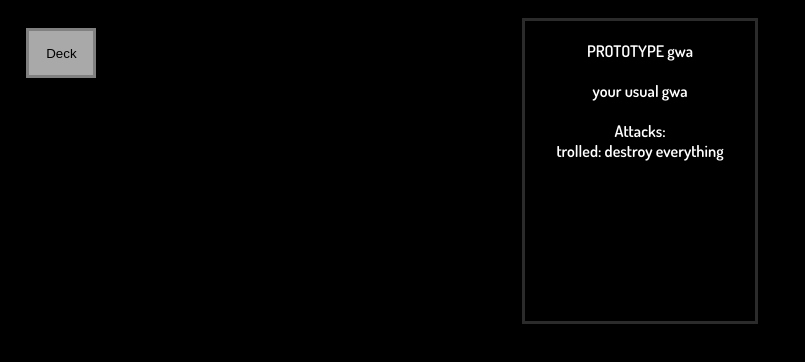
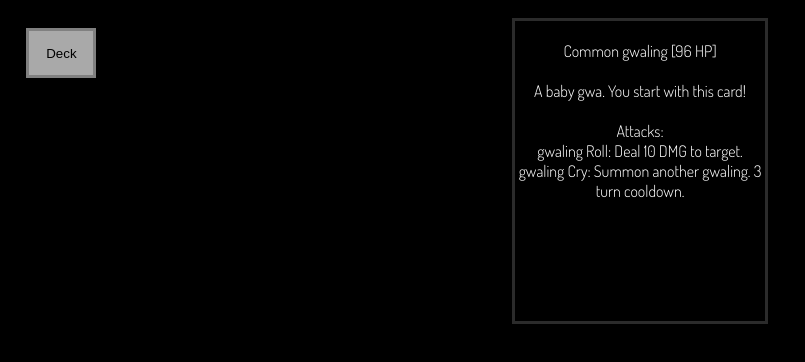
Before and after one commit to FlamemasterNXF/gwa-cardgame, a plain HTML site: page index.html in a window 1280 px wide. Shown: the whole page, without its empty margins (0-805 px from the left). Drawn offline with Linux system fonts and the light colour scheme.

Commit message:
A actual card

```diff
--- a/css/classStyles.css
+++ b/css/classStyles.css
@@ -17,10 +17,10 @@
 }
 .card{
     margin-top: 10px;
-    width: 230px;
+    width: 250px;
     height: 300px;
     border: 3px #2b2b2b solid;
     color: white;
     text-align: center;
-    font-family: DosisSemiBold;
+    font-family: DosisLight;
 }
--- a/src/Card.js
+++ b/src/Card.js
@@ -9,5 +9,5 @@ class Card {
     }
 }
 let cardsData = []
-cardsData[0] = new Card(true,`gwa`, `your usual gwa`, 96, `trolled: destroy everything`, `PROTOTYPE`)
+cardsData[0] = new Card(true,`gwaling`, `A baby gwa. You start with this card!`, 96, `gwaling Roll: Deal 10 DMG to target.<br>gwaling Cry: Summon another gwaling. 3 turn cooldown.`, `Common`)
 cardsData[1] = new Card(false,`gwa2`, `your unusual gwa`, 69, `SQUID GAMES!!!: un-destroy everything and force gwa to go to SQUID AGMES`, `PROTOTYPE`)
--- a/src/Update.js
+++ b/src/Update.js
@@ -6,7 +6,7 @@ function updateHTML(){
     if (data.currentTab===1)
     for (let i=0; i<cardsDisplay.length;i++){
         cardsDisplay[i].style.display = cardsData[i].unlocked?`inline`:`none`
-        cardsDisplay[i].innerHTML = cardsData[i].unlocked?`<br>${cardsData[i].rarity} ${cardsData[i].name}<br><br>${cardsData[i].desc}<br><br>Attacks:<br>${cardsData[i].attacks}`:`You shouldn't be able to see this.`
+        cardsDisplay[i].innerHTML = cardsData[i].unlocked?`<br>${cardsData[i].rarity} ${cardsData[i].name} [${cardsData[i].hp} HP]<br><br>${cardsData[i].desc}<br><br>Attacks:<br>${cardsData[i].attacks}`:`You shouldn't be able to see this.`
     }
 }
 const homeContainer = document.getElementById("homeContainer")
```
